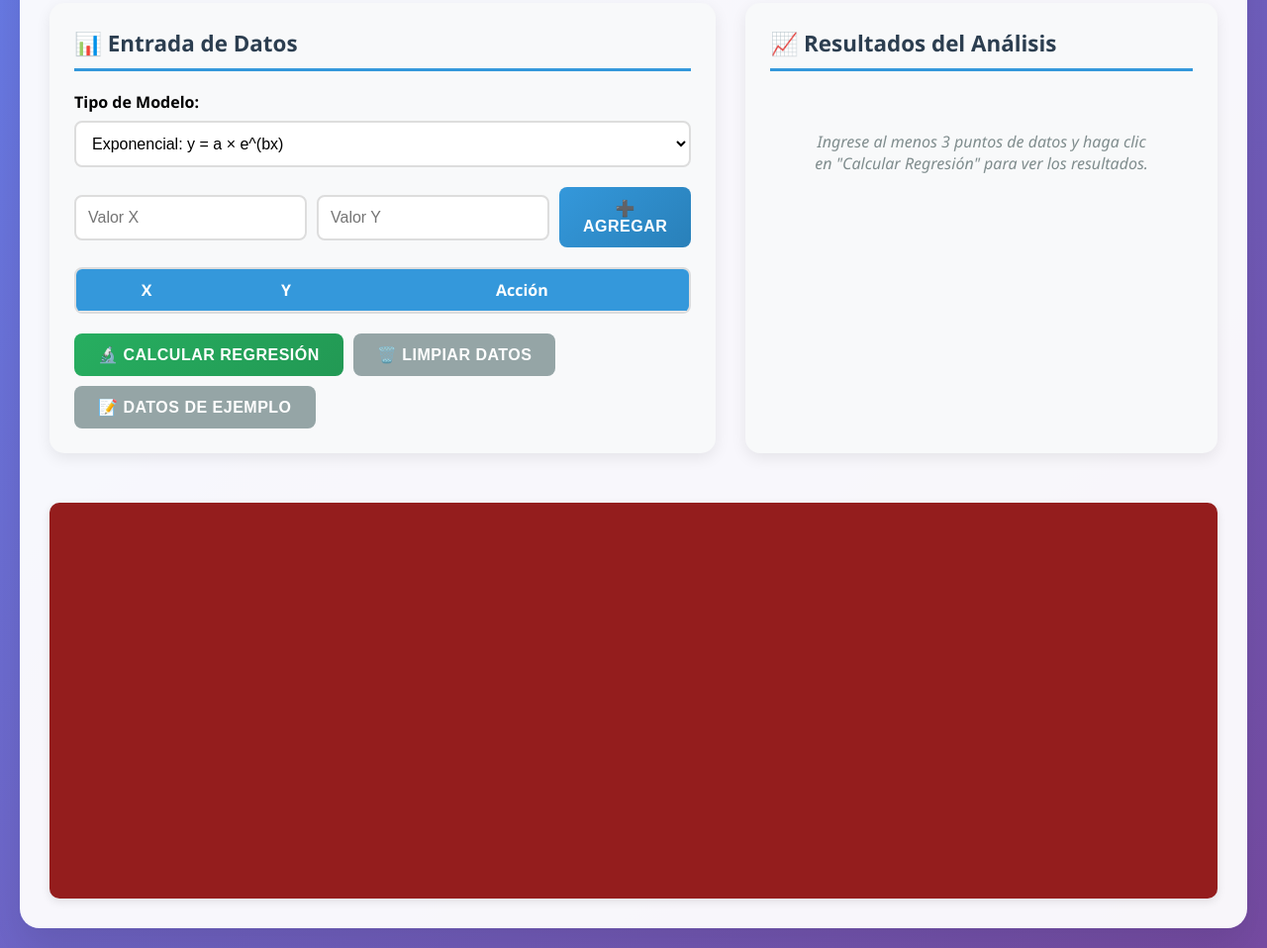
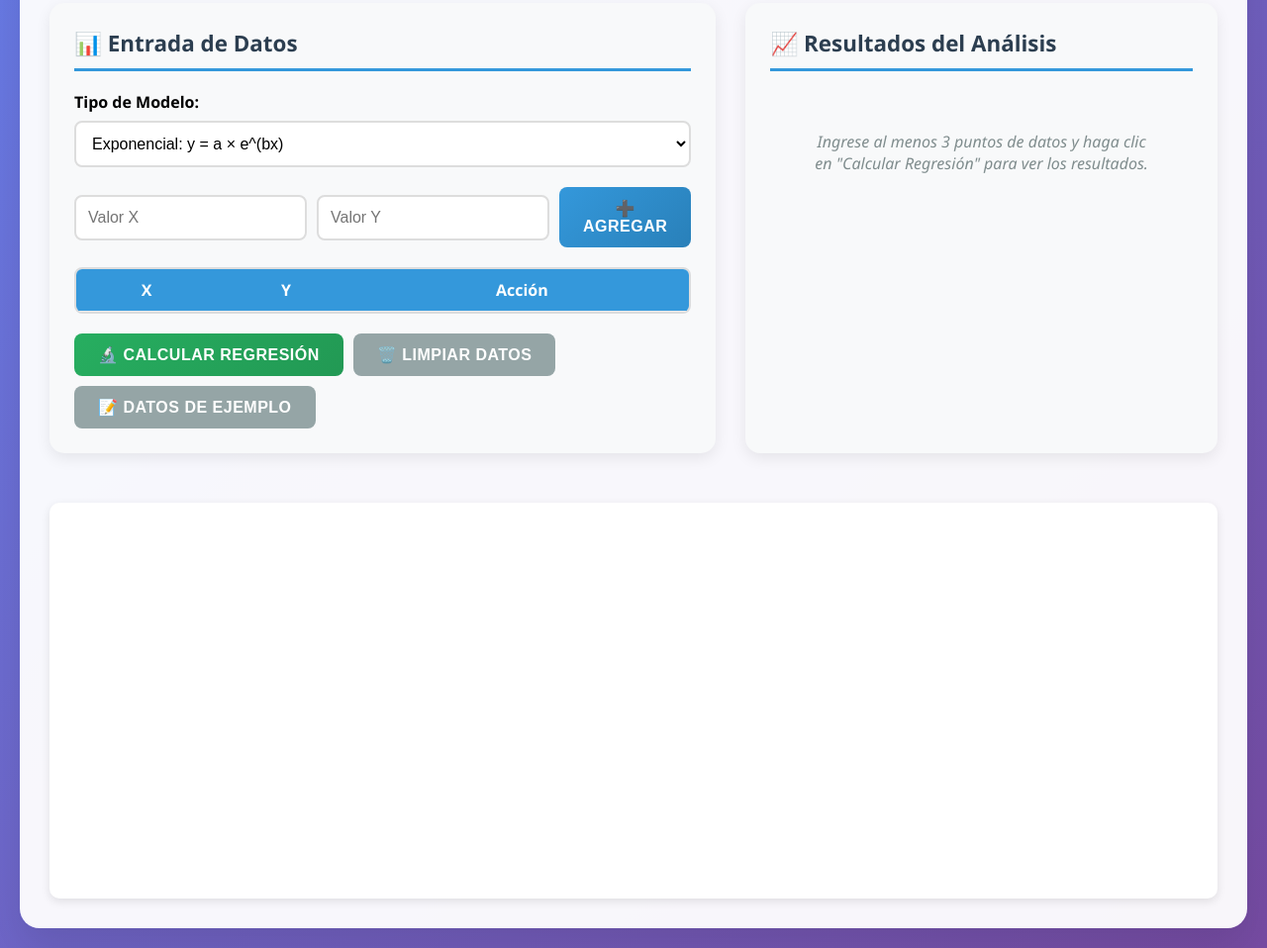
Before and after one commit to ShakiraOrosco/programa, a plain HTML site: page index.html in a window 1280 px wide. Shown: the part 244-1202 px from the top of the page at 99% size. Drawn offline with nearby package versions, Linux system fonts and the light colour scheme.

Commit message:
cambio de color otra vez

```diff
--- a/index.html
+++ b/index.html
@@ -233,7 +233,7 @@
             position: relative;
             height: 400px;
             margin-top: 20px;
-            background: rgb(148, 29, 29);
+            background: white;
             border-radius: 10px;
             padding: 15px;
             box-shadow: 0 3px 10px rgba(0, 0, 0, 0.1);
```
